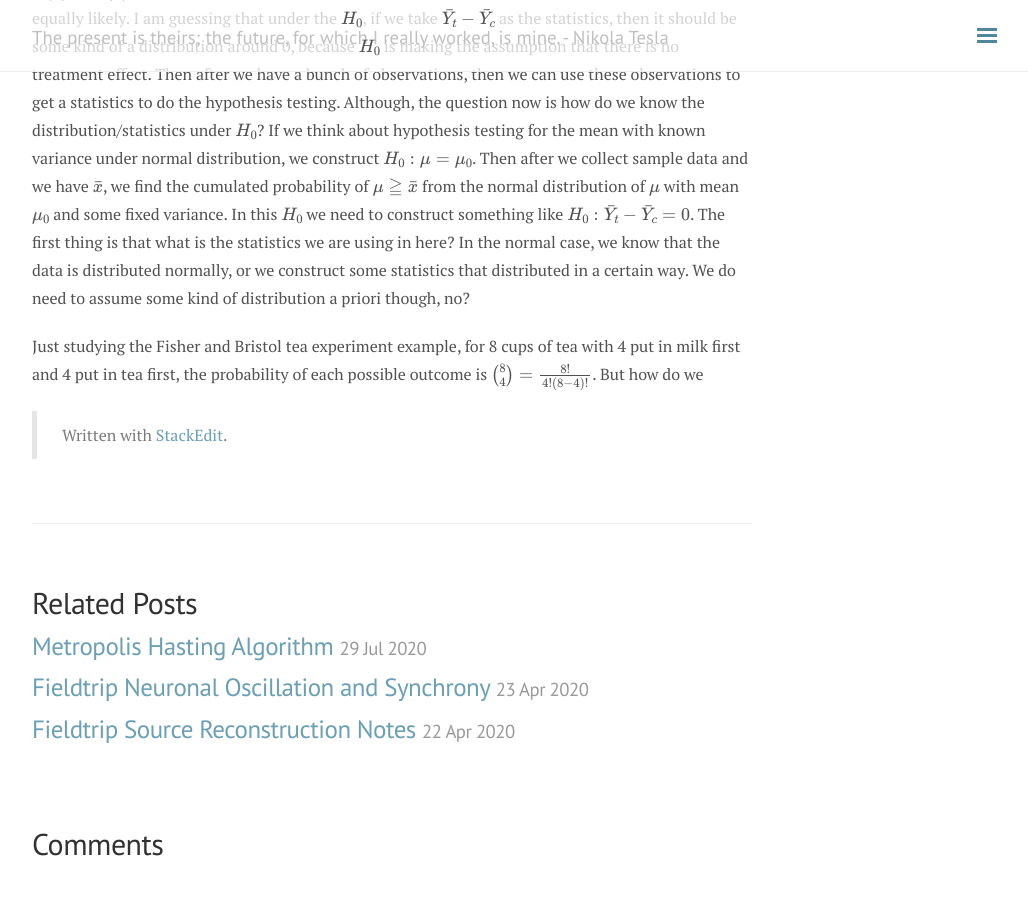
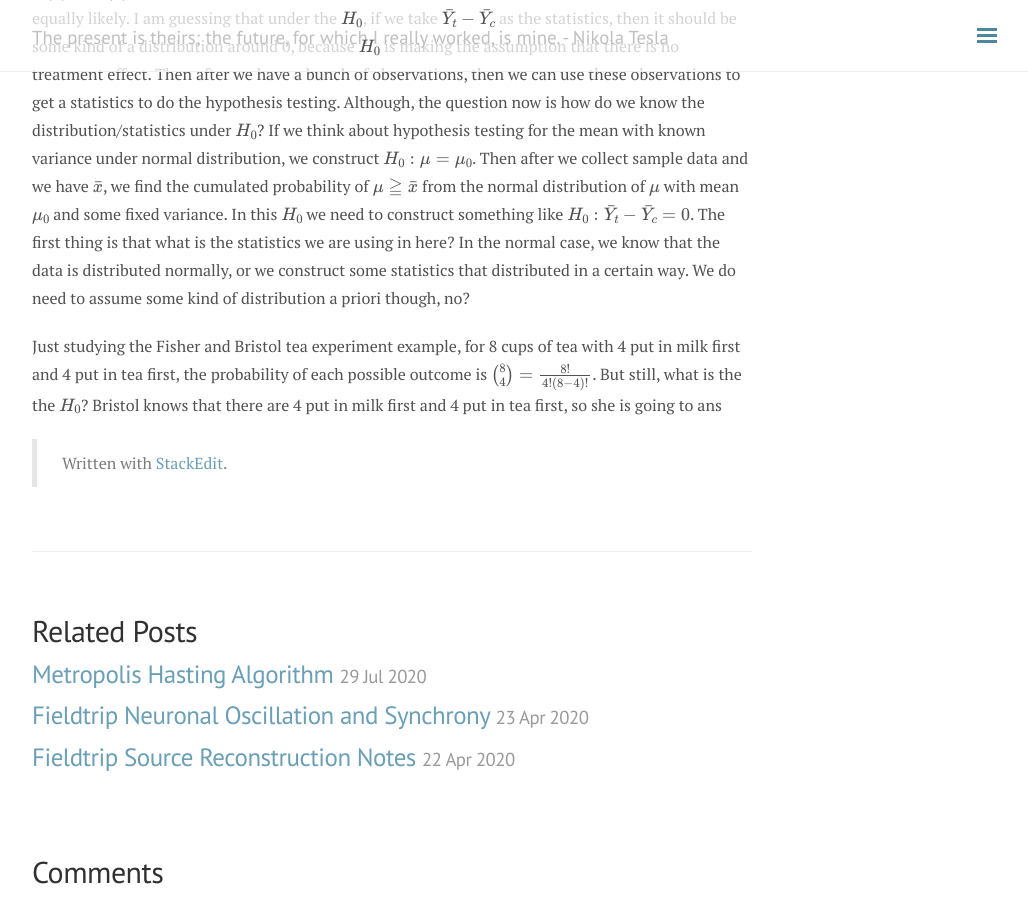
Before and after one commit to andylikescodes/andylikescodes.github.io, a Jekyll site: the page built from _posts/2020-07-28-Testing-Null-Hypothesis-For-Treatment-Effects.md, in a window 1280 px wide and 900 px high, scrolled down 692 px. Shown: the whole window, without its empty margins (248-1276 px from the left). Built offline with Jekyll 4.4.1, drawn with Linux system fonts in a browser that asks for light colours; nearby versions of some CDN libraries; formulas are drawn with MathJax 3; comment, search, counter and statistics services are not loaded; before the commit the page ends 1564 px from its top, so only the background shows below that.

Commit message:
_posts/2020-07-28-Testing-Null-Hypothesis-For-Treatment-Effects.md updated from https://stackedit.io/

```diff
--- a/_posts/2020-07-28-Testing-Null-Hypothesis-For-Treatment-Effects.md
+++ b/_posts/2020-07-28-Testing-Null-Hypothesis-For-Treatment-Effects.md
@@ -15,7 +15,7 @@ Should I consider this distribution as the $H_0$ distribution? Assuming there is
 
 Watching the video again - under $H_0$ the potential outcomes are the same for each subject $y_i(0) = y_i(1)$ for all assignments in $\Omega$. In randomized experiments, all assignment vectors in $\Omega$ are equally likely. I am guessing that under the $H_0$, if we take $\bar{Y}_t - \bar{Y}_c$ as the statistics, then it should be some kind of a distribution around 0, because $H_0$ is making the assumption that there is no treatment effect. Then after we have a bunch of observations, then we can use these observations to get a statistics to do the hypothesis testing. Although, the question now is how do we know the distribution/statistics under $H_0$? If we think about hypothesis testing for the mean with known variance under normal distribution, we construct $H_0:\mu=\mu_0$. Then after we collect sample data and we have $\bar{x}$, we find the cumulated probability of  $\mu \geqq \bar{x}$ from the normal distribution of $\mu$ with   mean $\mu_0$ and some fixed variance. In this $H_0$ we need to construct something like $H_0: \bar{Y}_t - \bar{Y}_c=0$. The first thing is that what is the statistics we are using in here? In the normal case, we know that the data is distributed normally, or we construct some statistics that distributed in a certain way. We do need to assume some kind of distribution a priori though, no?
 
-Just studying the Fisher and Bristol tea experiment example, for 8 cups of tea with 4 put in milk first and 4 put in tea first, the probability of each possible outcome is $\binom{8}{4} = \frac{8!}{4!(8-4)!}$. But how do we
+Just studying the Fisher and Bristol tea experiment example, for 8 cups of tea with 4 put in milk first and 4 put in tea first, the probability of each possible outcome is $\binom{8}{4} = \frac{8!}{4!(8-4)!}$. But still, what is the the $H_0$? Bristol knows that there are 4 put in milk first and 4 put in tea first, so she is going to ans
 
 
 
```
Also changed, not shown: other parts of _posts/2020-07-28-Testing-Null-Hypothesis-For-Treatment-Effects.md (+1 -1 lines).
